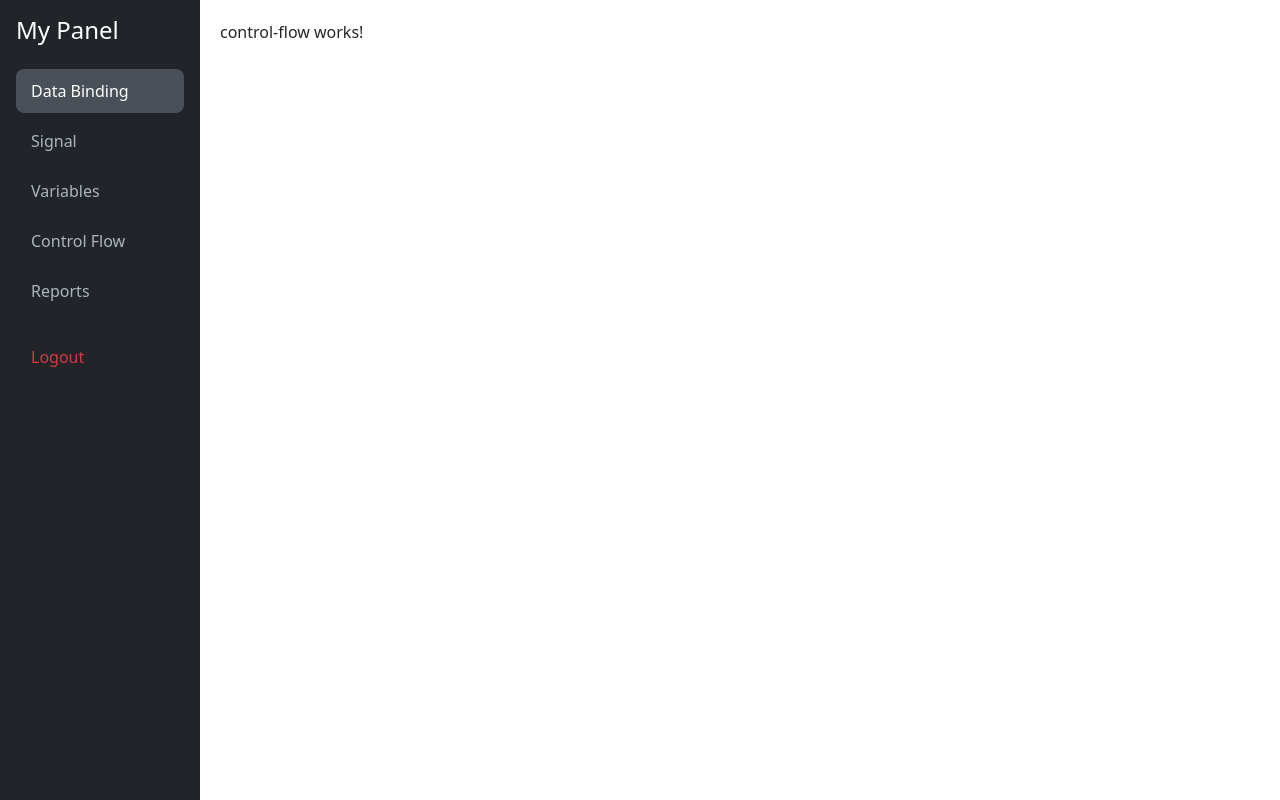
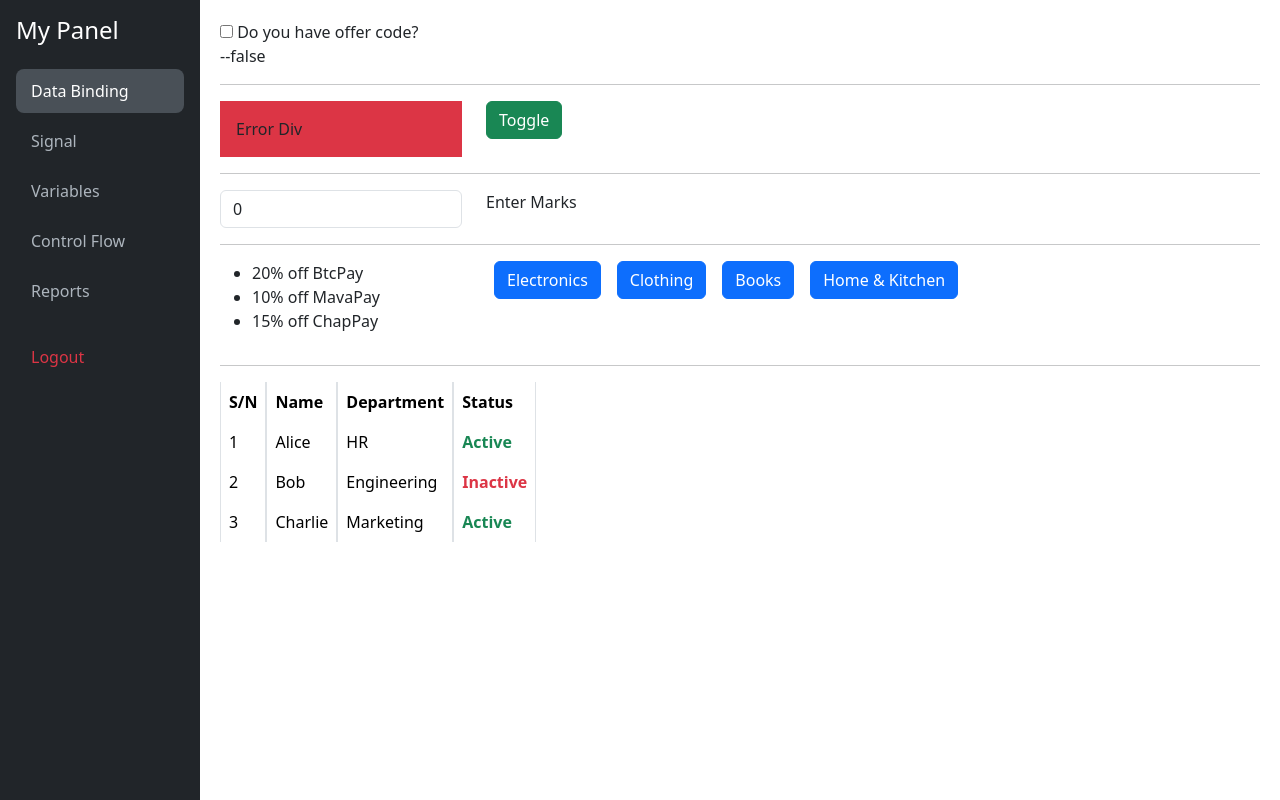
Before and after one commit to Jacobgijah/angular21_tutorial, an Angular app: page /control-flow in a window 1280 px wide. Built offline with nearby package versions, Linux system fonts and the light colour scheme.

Commit message:
flow-control is completed

```diff
--- a/src/app/components/control-flow/control-flow.html
+++ b/src/app/components/control-flow/control-flow.html
@@ -1 +1,106 @@
-<p>control-flow works!</p>
+<div class="row">
+    <div class="col-3">
+        <input type="checkbox" [(ngModel)]="isOfferCodeAvl"> Do you have offer code?
+        <br /> --{{isOfferCodeAvl}}
+    </div>
+    @if(isOfferCodeAvl == true) {
+        <div class="col-3">
+            <input type="text" class="form-control" placeholder="Enter offer code">
+        </div>
+    }
+</div>
+
+<hr />
+
+<div class="row">
+    <div class="col-3">
+        @if(isSuccesDivVisible() == true) {
+        <div class="bg-success p-3">
+            Success Div
+        </div>
+        } @else {
+        <div class="bg-danger p-3">
+            Error Div
+        </div>
+        }
+    </div>
+    <div class="col-3">
+        <button class="btn btn-success" (click)="toggleDivVisibility()">
+            Toggle
+        </button>
+    </div>
+</div>
+
+<hr />
+
+<div class="row">
+    <div class="col-3">
+        <input type="text" class="form-control" placeholder="%" [(ngModel)]="studentTotalMarks">
+    </div>
+    <div class="col-3">
+        @if(studentTotalMarks > 70) {
+        <strong class="text-success">Student has A grade</strong>
+        } @else if (studentTotalMarks < 70 && studentTotalMarks > 50) {
+        <span class="text-warning">Student has B grade</span>
+        } @else if (studentTotalMarks < 50 && studentTotalMarks > 35) {
+        <span class="text-info">Student has C grade</span>
+        } @else {
+            @if(studentTotalMarks == 0) {
+                <span>Enter Marks</span>
+            }
+            @else {
+                <span class="text-danger">Student has failed</span>
+            }
+        }
+    </div>
+</div>
+
+<hr />
+
+<div class="row">
+    <div class="col-3">
+        <ul>
+            @for (item of offerList; track $index) {
+            <li>{{ item }}</li>
+            }
+        </ul>
+    </div>
+    <div class="col-8">
+        @for (item of productCategoryList; track $index) {
+        <button class="btn btn-primary mx-2">{{ item }}</button>
+        }
+    </div>
+</div>
+
+<hr />
+
+<div class="row">
+    <div class="col-6">
+        <div class="table table-bordered">
+            <thead>
+                <tr>
+                    <th>S/N</th>
+                    <th>Name</th>
+                    <th>Department</th>
+                    <th>Status</th>
+                </tr>
+            </thead>
+            <tbody>
+                @for (item of employeeList; track $index) {
+                <tr>
+                    <td>{{ $index + 1 }}</td>
+                    <td>{{ item.name }}</td>
+                    <td>{{ item.department }}</td>
+                    <td>
+                        @if(item.isActive == true) {
+                        <strong class="text-success">Active</strong>
+                        } @else {
+                        <strong class="text-danger">Inactive</strong>
+                        }
+                    </td>
+                </tr>
+                }
+            </tbody>
+        </div>
+    </div>
+</div>
--- a/src/app/components/control-flow/control-flow.ts
+++ b/src/app/components/control-flow/control-flow.ts
@@ -1,9 +1,40 @@
-import { Component } from '@angular/core';
+import { Component, signal, Signal, WritableSignal } from '@angular/core';
+import { FormsModule } from '@angular/forms';
+import { isActive } from '@angular/router';
 
 @Component({
   selector: 'app-control-flow',
-  imports: [],
+  imports: [FormsModule],
   templateUrl: './control-flow.html',
   styleUrl: './control-flow.css',
 })
-export class ControlFlow {}
+export class ControlFlow {
+
+  isOfferCodeAvl: boolean = false;
+  studentTotalMarks: number = 0;
+
+  isSuccesDivVisible: WritableSignal<boolean> = signal(false);
+
+  offerList: string[] = [
+    "20% off BtcPay",
+    "10% off MavaPay",
+    "15% off ChapPay",
+  ];
+
+  productCategoryList: string[] = [
+    "Electronics",
+    "Clothing",
+    "Books",
+    "Home & Kitchen",
+  ];
+
+  employeeList = [
+    { name: 'Alice', department: 'HR', isActive: true },
+    { name: 'Bob', department: 'Engineering', isActive: false },
+    { name: 'Charlie', department: 'Marketing', isActive: true },
+  ];
+
+  toggleDivVisibility() {
+    this.isSuccesDivVisible.set(!this.isSuccesDivVisible());
+  }
+}
```
